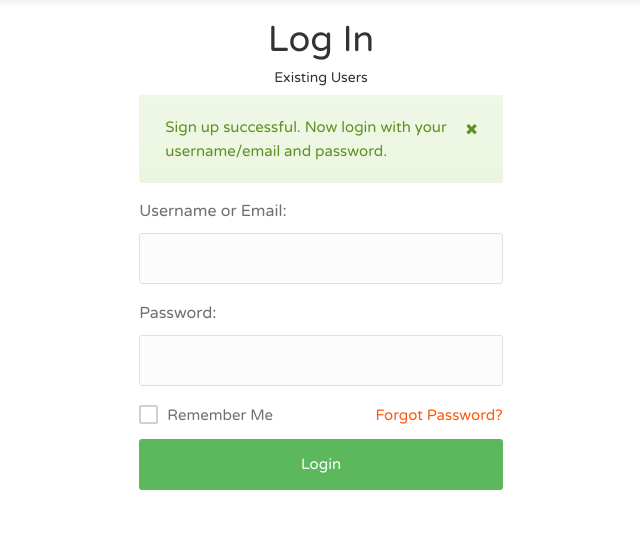
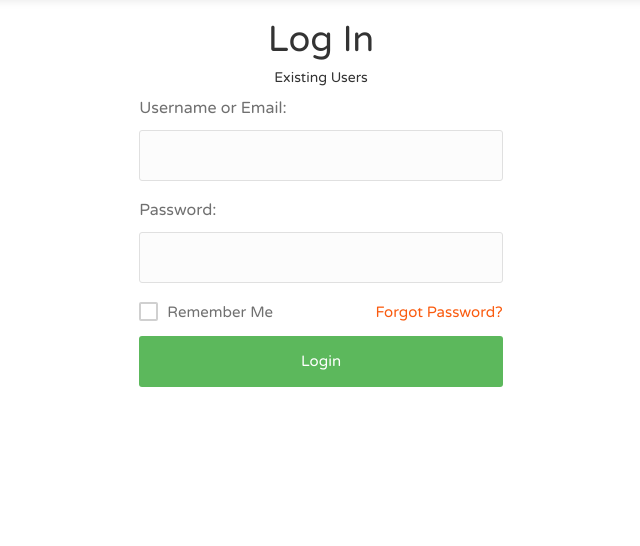
Before and after one commit to vaakinmade/Lago, a Django app: page /accounts/login/ in a window 1280 px wide. Shown: the part 72-618 px from the top of the page, without its empty margins (319-959 px from the left). Run offline with Django 3.2, Linux system fonts and the light colour scheme; parts of the project's set-up code (start-up, migrations or seed data) failed here and were passed over; some libraries are stand-ins or nearby versions.

Commit message:
refactored signup form to display success message with link to login page.

```diff
--- a/accounts/templates/accounts/login.html
+++ b/accounts/templates/accounts/login.html
@@ -10,12 +10,6 @@
 		<center><h5>Existing Users</h5></center>
 	    <form method="POST">
 	        {% csrf_token %}
-	        {% if msg != '' %}
-				<div class="notification success closeable col-md-12">
-					<p>Sign up successful. Now login with your username/email and password.</p>
-						<a class="close" href="#"></a>
-				</div>
-			{% endif %}
 	        {% if form.non_field_errors %}
 				{% for error in form.non_field_errors %}
 		     		<div class="notification error closeable">
--- a/accounts/templates/accounts/signup.html
+++ b/accounts/templates/accounts/signup.html
@@ -15,6 +15,12 @@
 					{% if message.tags == "error" %}
 					<div class="notification {{message.tags}} closeable col-md-12">
 						<p>{{message|linebreaksbr}}</p>
+						<a class="close" href="#"></a>
+					</div>
+					{% elif message.tags == "success" %}
+					<div class="notification {{message.tags}} closeable col-md-12">
+						<p align="center">{{message|linebreaksbr}} Proceed to
+						<a style="text-decoration: underline;" href="{% url 'accounts:login' %}">Login</a></p>
 						<a class="close" href="#"></a>
 					</div>
 					{% endif %}
--- a/accounts/views.py
+++ b/accounts/views.py
@@ -62,9 +62,9 @@ class LogoutView(generic.RedirectView):
 
 class SignUp(generic.CreateView):
     form_class = forms.UserCreateForm
-    success_url = reverse_lazy("login")
+    success_url = reverse_lazy("accounts:signup")
     template_name = "accounts/signup.html"
-    msg = ''
+    login_message = ""
 
     def form_valid(self, form):
         ''' Begin reCAPTCHA validation '''
@@ -84,11 +84,6 @@ class SignUp(generic.CreateView):
             messages.add_message(self.request, messages.ERROR,
                          "Invalid reCAPTCHA. Please try again.")
             return HttpResponseRedirect(reverse('accounts:signup'))
-
-        SignUp.msg = "Sign up successful. Login with your username/email and password."
+        messages.add_message(self.request, messages.SUCCESS,
+                     "Sign up successful.")
         return super(SignUp, self).form_valid(form)
-
-    def get_context_data(self, **kwargs):
-        context = super(SignUp, self).get_context_data(**kwargs)
-        context['msg'] = SignUp.msg
-        return context
```
